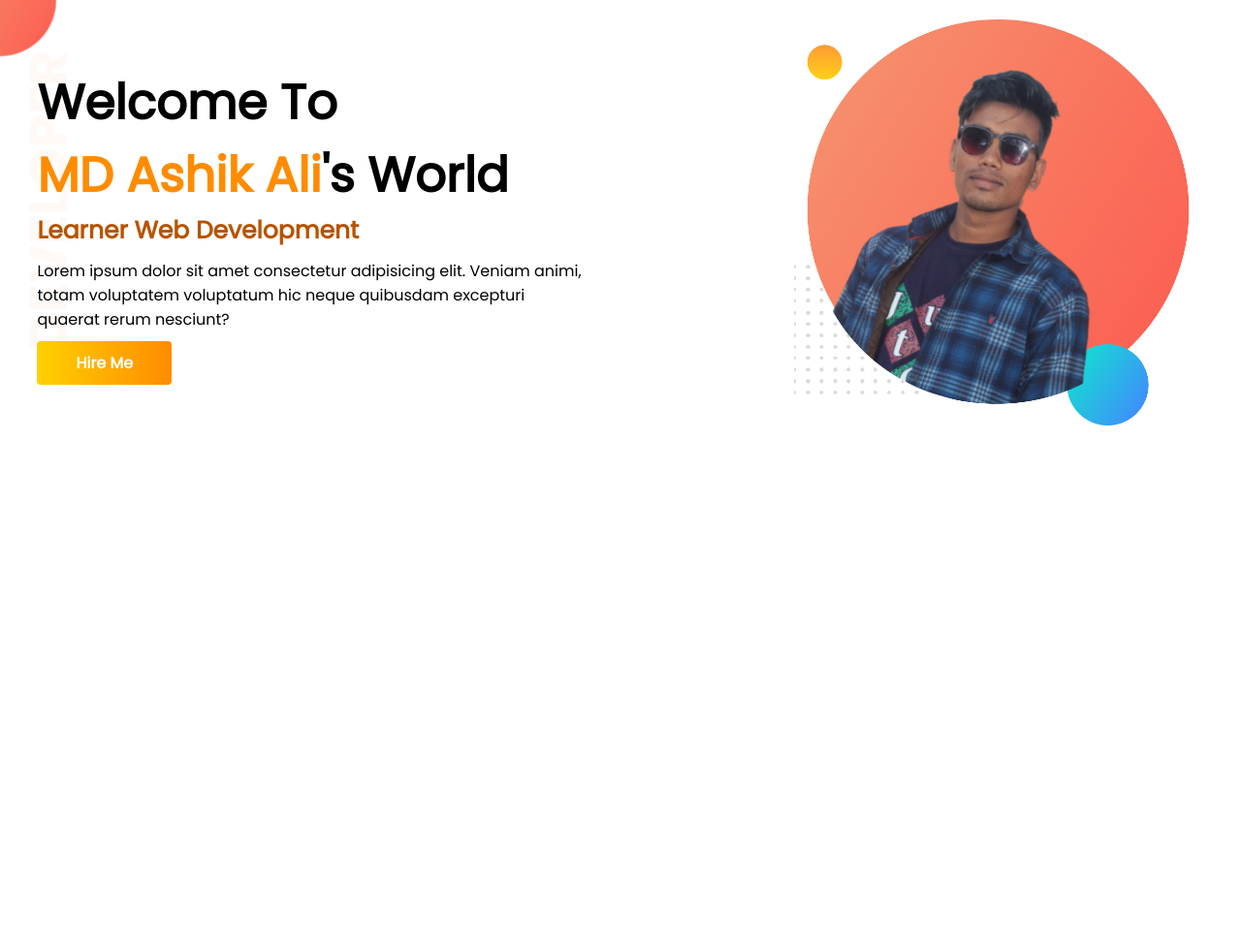
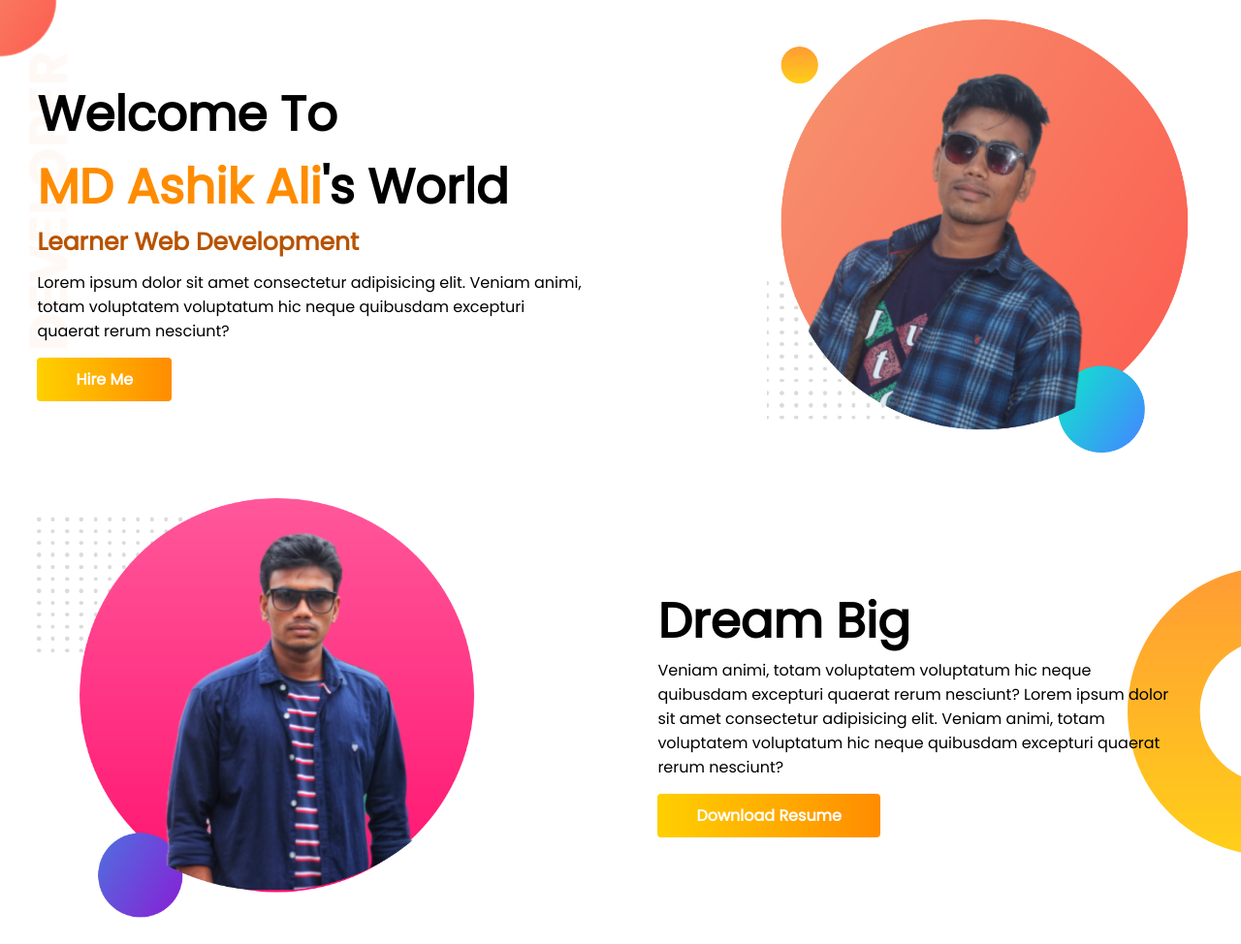
Before and after one commit to ashik-ashik/personal-portfolio, a plain HTML site: page index.html in a window 1280 px wide. Shown: the whole page at 97% size. Before the commit the page ends 800 px from the top, so only its background shows below. Drawn offline with Linux system fonts and the light colour scheme.

Commit message:
dream section added

```diff
--- a/css/index.css
+++ b/css/index.css
@@ -13,27 +13,28 @@
 .about-me .title-2 span{
   color: darkorange;
 }
-
-.home{
+section{
   display: flex;
   justify-content: space-between;
   align-items: center;
   padding: 20px 0px;
+}
+.home{
   background: url(../img/top-banner.png);
   background-repeat: no-repeat;
 }
-.home .half{
+ .half{
   width: 50%;
   padding: 0 3% 0 3%;
 }
-.my-img{
+.home .my-img{
   text-align: right;
 }
-.my-img img{
-  width: 75%;
+img{
+  width: 80%;
 }
 .about-me a{
-  margin-top: 10px;
+  margin-top: 15px;
   display: inline-block;
   border-radius: 4px;
   padding: 10px 40px;
@@ -47,3 +48,14 @@
   font-size: 25px;
   margin-bottom: 10px;
 }
+.dream-big .my-img{
+  text-align: left;
+}
+.dream-big .about-me{
+  padding-right: 70px;
+}
+.dream-big{
+  background: url(../img/dream-bg.png);
+  background-repeat: no-repeat;
+  background-position: right;
+}
--- a/index.html
+++ b/index.html
@@ -27,5 +27,25 @@
     </div>
   </section>
 
+
+  <!-- dream section -->
+  <section class="dream-big">
+
+    <div class="my-img half">
+      <img src="./img/my-bg2.png" alt="">
+    </div>
+
+    <div class="about-me half">
+      <h2 class="title-1">Dream Big</h2>
+      <p>
+        Veniam animi, totam voluptatem voluptatum hic neque quibusdam excepturi quaerat rerum nesciunt?
+        Lorem ipsum dolor sit amet consectetur adipisicing elit. Veniam animi, totam voluptatem voluptatum hic neque quibusdam excepturi quaerat rerum nesciunt?
+      </p>
+      <a href="#" target="_blank" class="hire-me">Download Resume</a>
+    </div>
+
+  </section>
+  <!-- ! dream section -->
+
 </body>
 </html>
```
